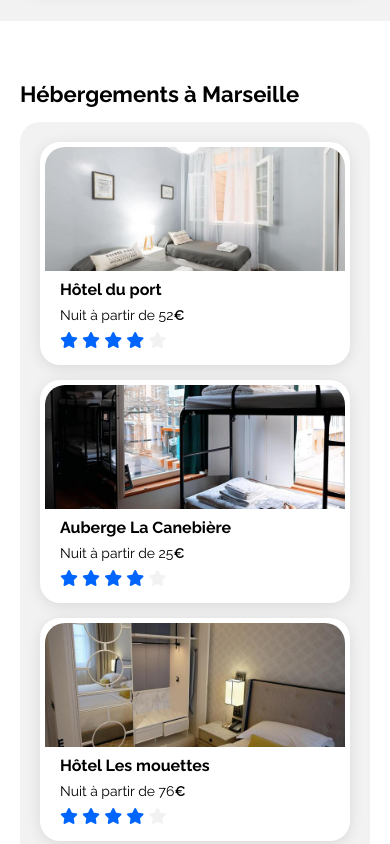
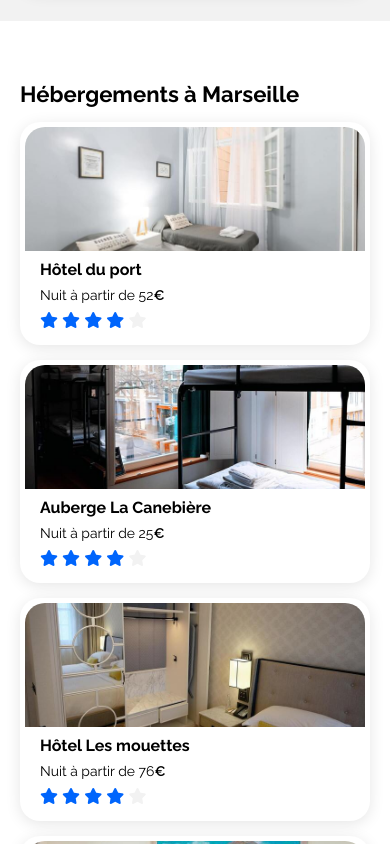
Before and after one commit to loicgalland/Booki, a plain HTML site: page index.html in a window 390 px wide. Shown: the part 1220-2064 px from the top of the page. Drawn offline with Linux system fonts and the light colour scheme.

Commit message:
last corrections css hosting container

```diff
--- a/css/style.css
+++ b/css/style.css
@@ -194,7 +194,6 @@ p{
 .cards-container{
     display: grid;
     grid-template-columns: 1fr 1fr 1fr;
-    background-color: #F2F2F2;
     padding: 20px;
     border-radius: 20px;
     gap: 30px;
@@ -453,4 +452,10 @@ p{
     .mobile-order-6{
         order: 6;
     }
+    .hosting-container{
+        background-color: white;
+    }
+    .cards-container{
+        padding: 0px;
+    }
 }
```
